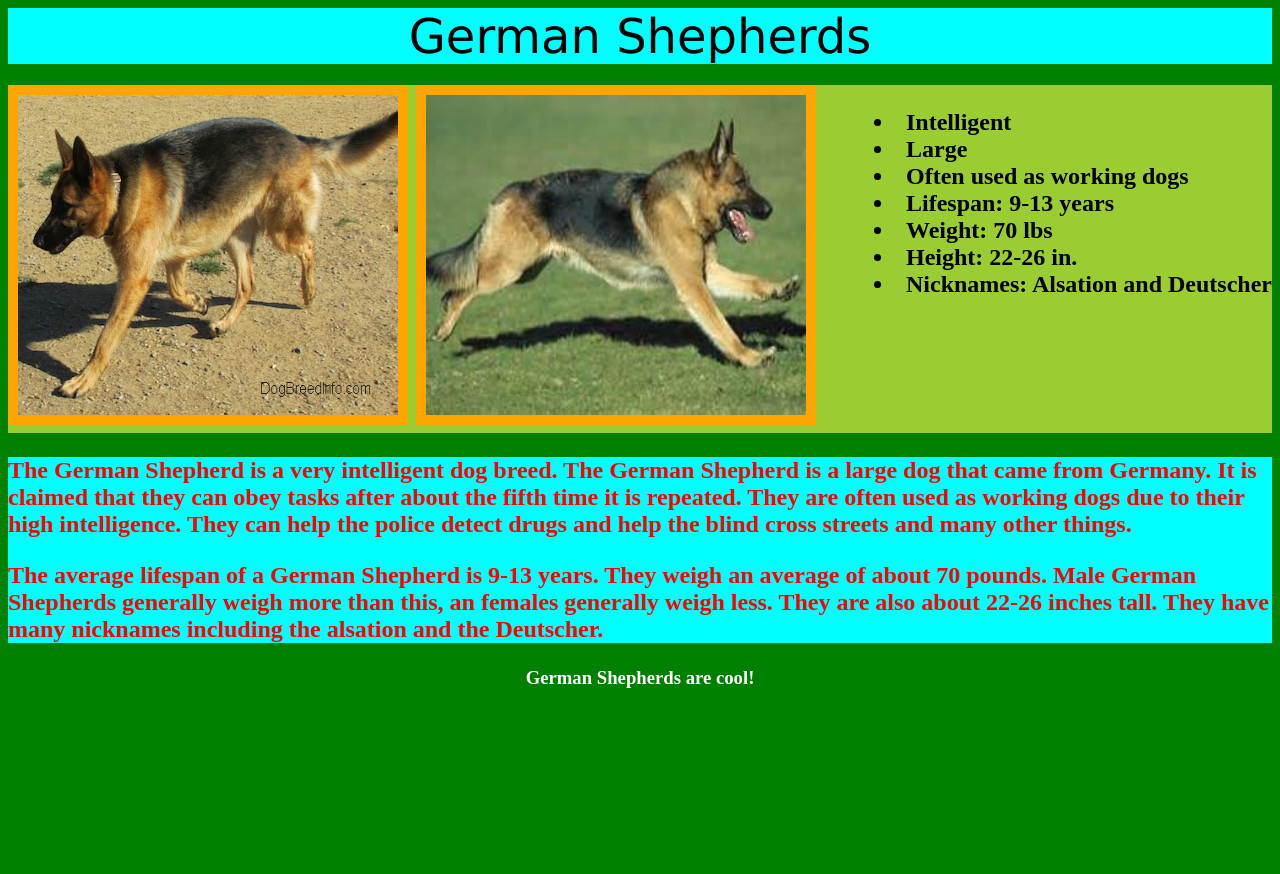
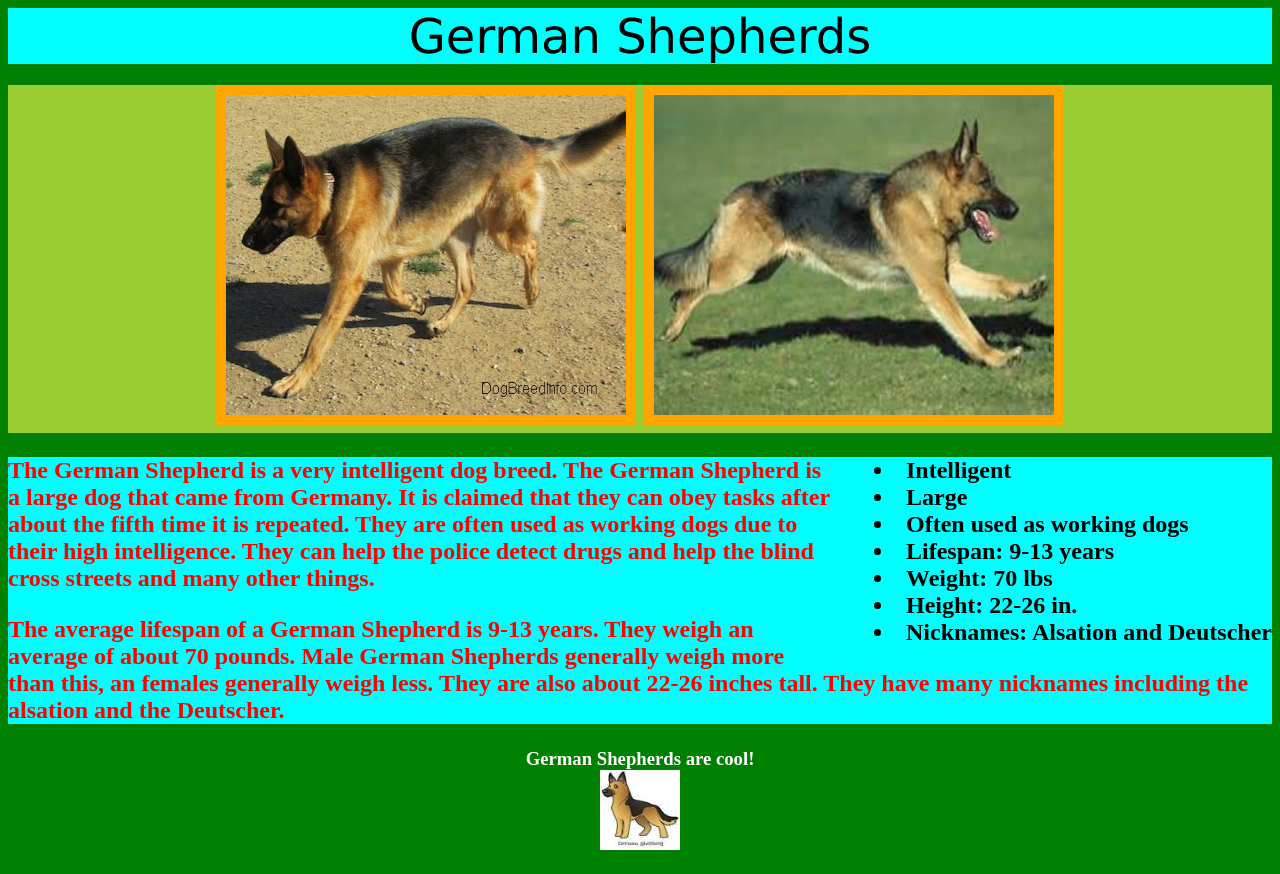
Before and after one commit to henryroberts5/project-woof, a plain HTML site: page index.html in a window 1280 px wide. Before the commit the page ends 800 px from the top, so only its background shows below. Drawn offline with Linux system fonts and the light colour scheme.

Commit message:
Add files via upload

```diff
--- a/index.html
+++ b/index.html
@@ -12,9 +12,11 @@
       </header>
       <footer>
         <h1>
-        <img src="img/germanshepherd1.jpg" height="320" width="380" border="10">
-        <img src="img/germanshepherd2.jpg" height="320" width="380" border="10">
-        <font size="5px">
+        <center>
+        <img src="img/germanshepherd1.jpg" height="320" width="400" border="10">
+        <img src="img/germanshepherd2.jpg" height="320" width="400" border="10">
+        </center>
+        <font size="5">
           <ul>
             <li>Intelligent</li>
             <li>Large</li>
@@ -42,6 +44,9 @@
         <font color="#fff">
           German Shepherds are cool!
         </font>
+        <center>
+        <img src="img/germanshepherd3.jpg" height="80" width="80">
+        </center>
         </h3>
       </footer>
     </body>
```
